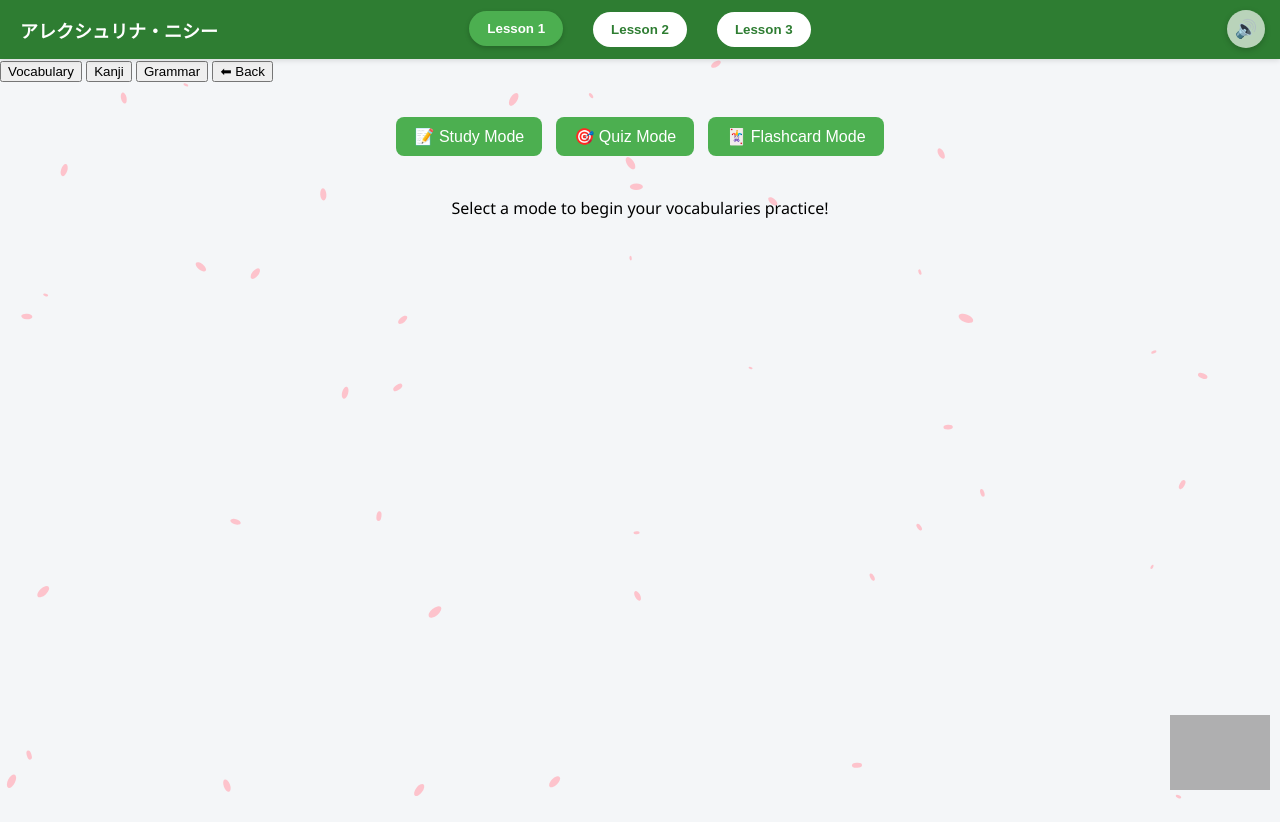
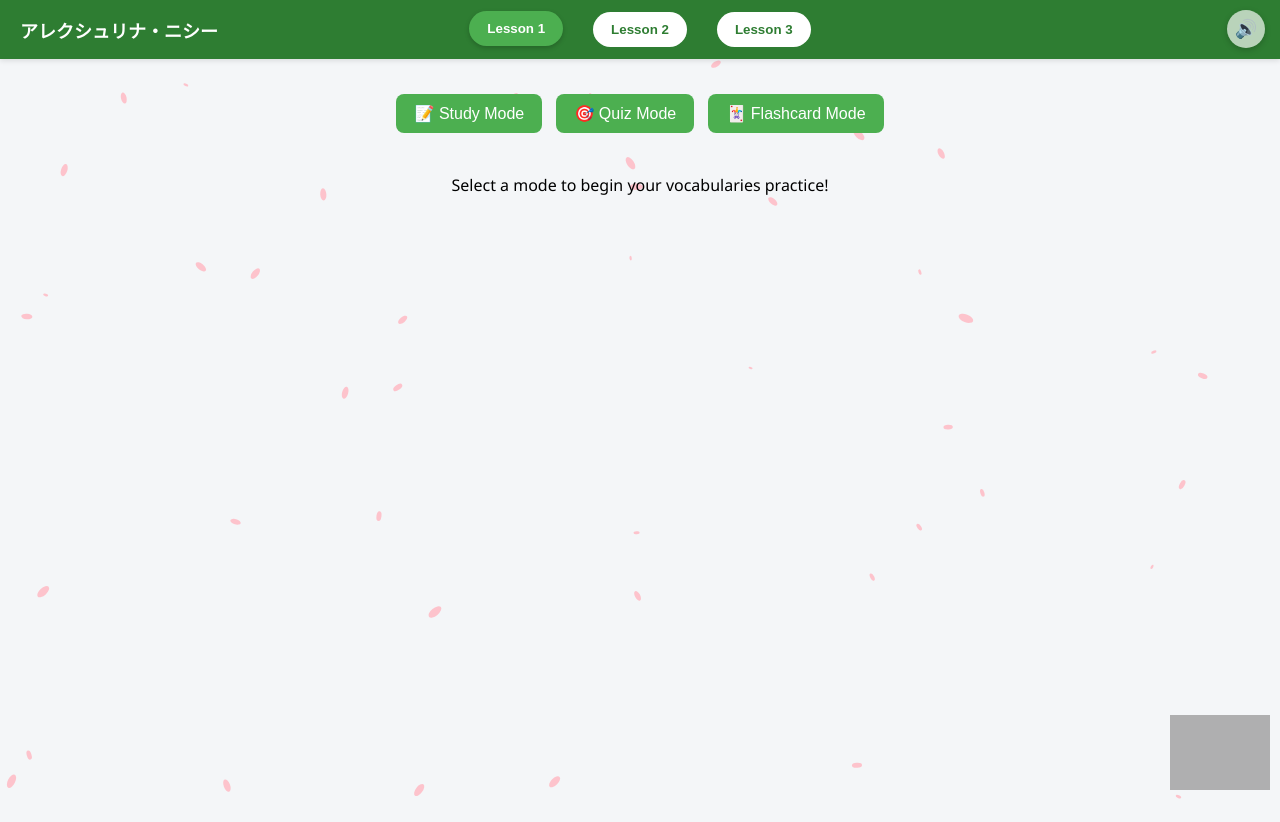
Before and after one commit to neisyalexrina1/Learning_Kana_With_Neisy, a plain HTML site: page index.html in a window 1280 px wide. After the commit the page ends 800 px from the top, so only its background shows below. Drawn offline with Linux system fonts and the light colour scheme; grey boxes are pictures that could not be loaded.

Commit message:
Update index.html

```diff
--- a/index.html
+++ b/index.html
@@ -23,15 +23,6 @@
       <button id="back-btn" style="display:none;">⬅ Back</button>
     </div>
   </nav>
-
-  <button id="mobile-menu-btn" style="display:none;">☰ Menu</button>
-
-  <div id="mobile-popup">
-    <button id="mobile-vocab">Vocabulary</button>
-    <button id="mobile-kanji">Kanji</button>
-    <button id="mobile-grammar">Grammar</button>
-    <button id="mobile-back">⬅ Back</button>
-  </div>
 
 
   <div class="container">
```
